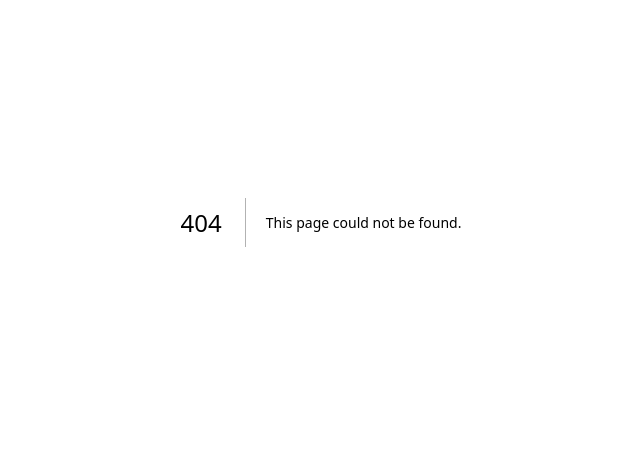
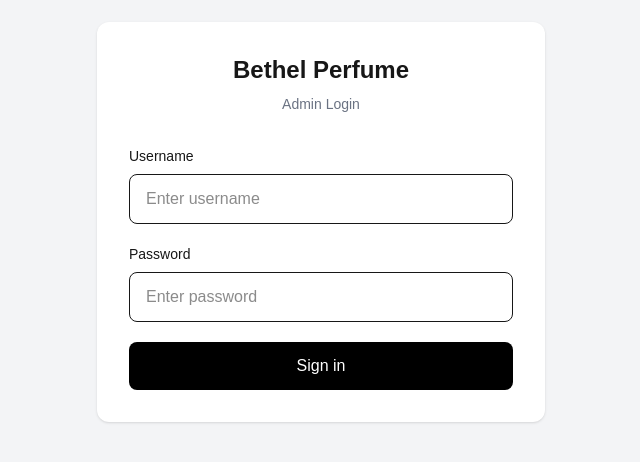
Before and after one commit to henokfrehun15/Bethel-Perfume-Mart, a Next.js app in the folder client/: page /admin/login in a window 1280 px wide. Before the commit this address had no page. Shown: the part 178-640 px from the top of the page, without its empty margins (319-959 px from the left). Built offline with nearby package versions, Linux system fonts and the light colour scheme; no server answers.

Commit message:
feat: add Next.js admin login with JWT authentication

```diff
--- /dev/null
+++ b/client/src/app/admin/login/page.tsx
@@ -0,0 +1,155 @@
+"use client";
+
+import { FormEvent, useState } from "react";
+import { useRouter } from "next/navigation";
+import { apiRequest } from "@/lib/api";
+
+interface LoginResponse {
+  success: boolean;
+  message: string;
+  data: {
+    token: string;
+    admin: {
+      id: number;
+      username: string;
+    };
+  };
+}
+
+export default function AdminLoginPage() {
+  const router = useRouter();
+
+  const [username, setUsername] =
+    useState("");
+
+  const [password, setPassword] =
+    useState("");
+
+  const [error, setError] =
+    useState("");
+
+  const [loading, setLoading] =
+    useState(false);
+
+  const handleSubmit = async (
+    event: FormEvent<HTMLFormElement>
+  ) => {
+    event.preventDefault();
+
+    setError("");
+    setLoading(true);
+
+    try {
+      const response =
+        await apiRequest<LoginResponse>(
+          "/auth/login",
+          {
+            method: "POST",
+            body: JSON.stringify({
+              username,
+              password,
+            }),
+          }
+        );
+
+      localStorage.setItem(
+        "admin_token",
+        response.data.token
+      );
+
+      localStorage.setItem(
+        "admin_user",
+        JSON.stringify(response.data.admin)
+      );
+
+      router.push("/admin");
+    } catch (error) {
+      setError(
+        error instanceof Error
+          ? error.message
+          : "Login failed"
+      );
+    } finally {
+      setLoading(false);
+    }
+  };
+
+  return (
+    <main className="flex min-h-screen items-center justify-center bg-gray-100 px-4">
+      <div className="w-full max-w-md rounded-xl bg-white p-8 shadow">
+        <div className="mb-8 text-center">
+          <h1 className="text-2xl font-bold">
+            Bethel Perfume
+          </h1>
+
+          <p className="mt-2 text-sm text-gray-500">
+            Admin Login
+          </p>
+        </div>
+
+        <form
+          onSubmit={handleSubmit}
+          className="space-y-5"
+        >
+          <div>
+            <label
+              htmlFor="username"
+              className="mb-2 block text-sm font-medium"
+            >
+              Username
+            </label>
+
+            <input
+              id="username"
+              type="text"
+              value={username}
+              onChange={(event) =>
+                setUsername(event.target.value)
+              }
+              required
+              className="w-full rounded-lg border px-4 py-3 outline-none focus:ring-2"
+              placeholder="Enter username"
+            />
+          </div>
+
+          <div>
+            <label
+              htmlFor="password"
+              className="mb-2 block text-sm font-medium"
+            >
+              Password
+            </label>
+
+            <input
+              id="password"
+              type="password"
+              value={password}
+              onChange={(event) =>
+                setPassword(event.target.value)
+              }
+              required
+              className="w-full rounded-lg border px-4 py-3 outline-none focus:ring-2"
+              placeholder="Enter password"
+            />
+          </div>
+
+          {error && (
+            <div className="rounded-lg bg-red-50 p-3 text-sm text-red-600">
+              {error}
+            </div>
+          )}
+
+          <button
+            type="submit"
+            disabled={loading}
+            className="w-full rounded-lg bg-black px-4 py-3 font-medium text-white transition hover:bg-gray-800 disabled:cursor-not-allowed disabled:opacity-50"
+          >
+            {loading
+              ? "Signing in..."
+              : "Sign in"}
+          </button>
+        </form>
+      </div>
+    </main>
+  );
+}
--- /dev/null
+++ b/client/src/lib/api.ts
@@ -0,0 +1,44 @@
+const API_URL =
+  process.env.NEXT_PUBLIC_API_URL ||
+  "http://localhost:5000/api";
+
+export async function apiRequest<T>(
+  endpoint: string,
+  options: RequestInit = {}
+): Promise<T> {
+  const token =
+    typeof window !== "undefined"
+      ? localStorage.getItem("admin_token")
+      : null;
+
+  const headers = new Headers(
+    options.headers
+  );
+
+  headers.set("Content-Type", "application/json");
+
+  if (token) {
+    headers.set(
+      "Authorization",
+      `Bearer ${token}`
+    );
+  }
+
+  const response = await fetch(
+    `${API_URL}${endpoint}`,
+    {
+      ...options,
+      headers,
+    }
+  );
+
+  const data = await response.json();
+
+  if (!response.ok) {
+    throw new Error(
+      data.message || "Something went wrong"
+    );
+  }
+
+  return data;
+}
```
